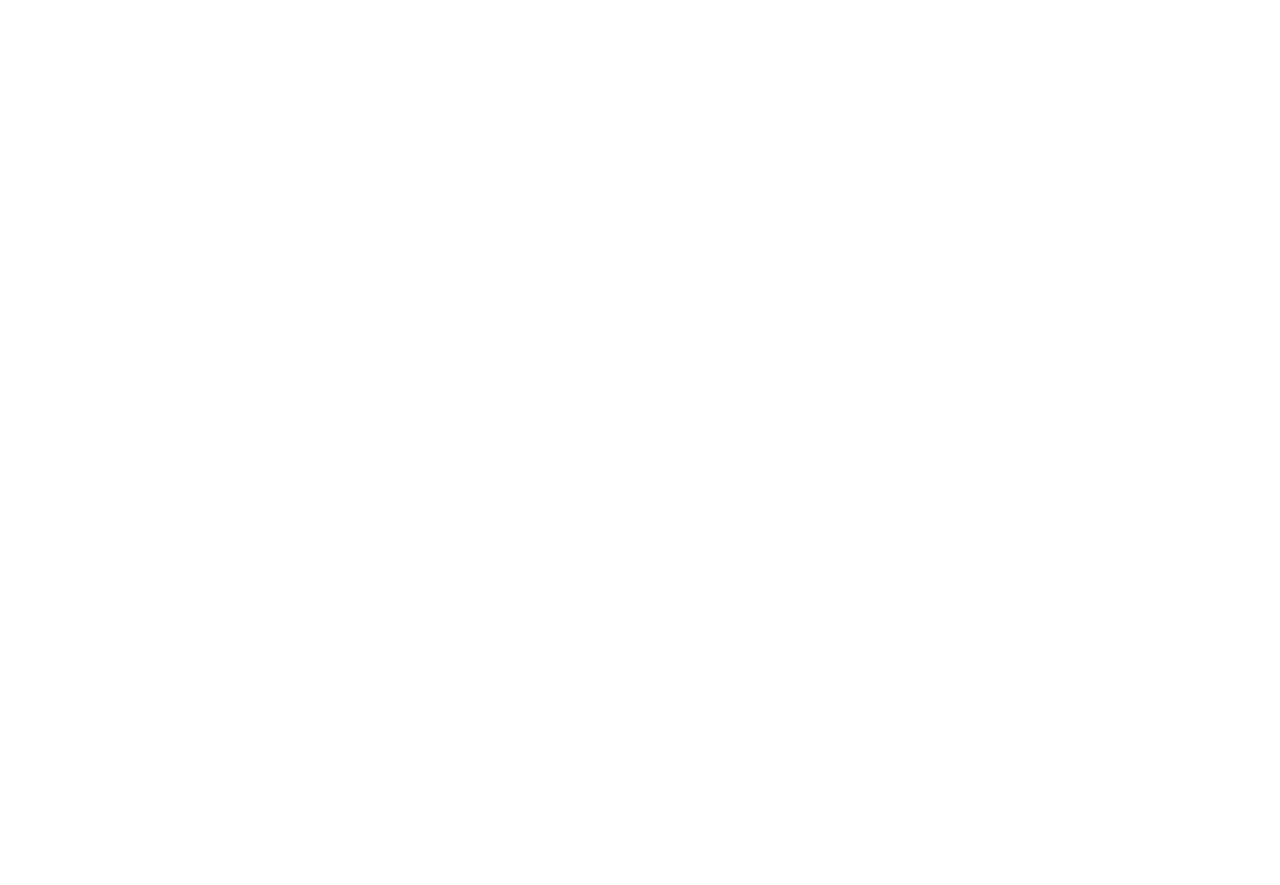
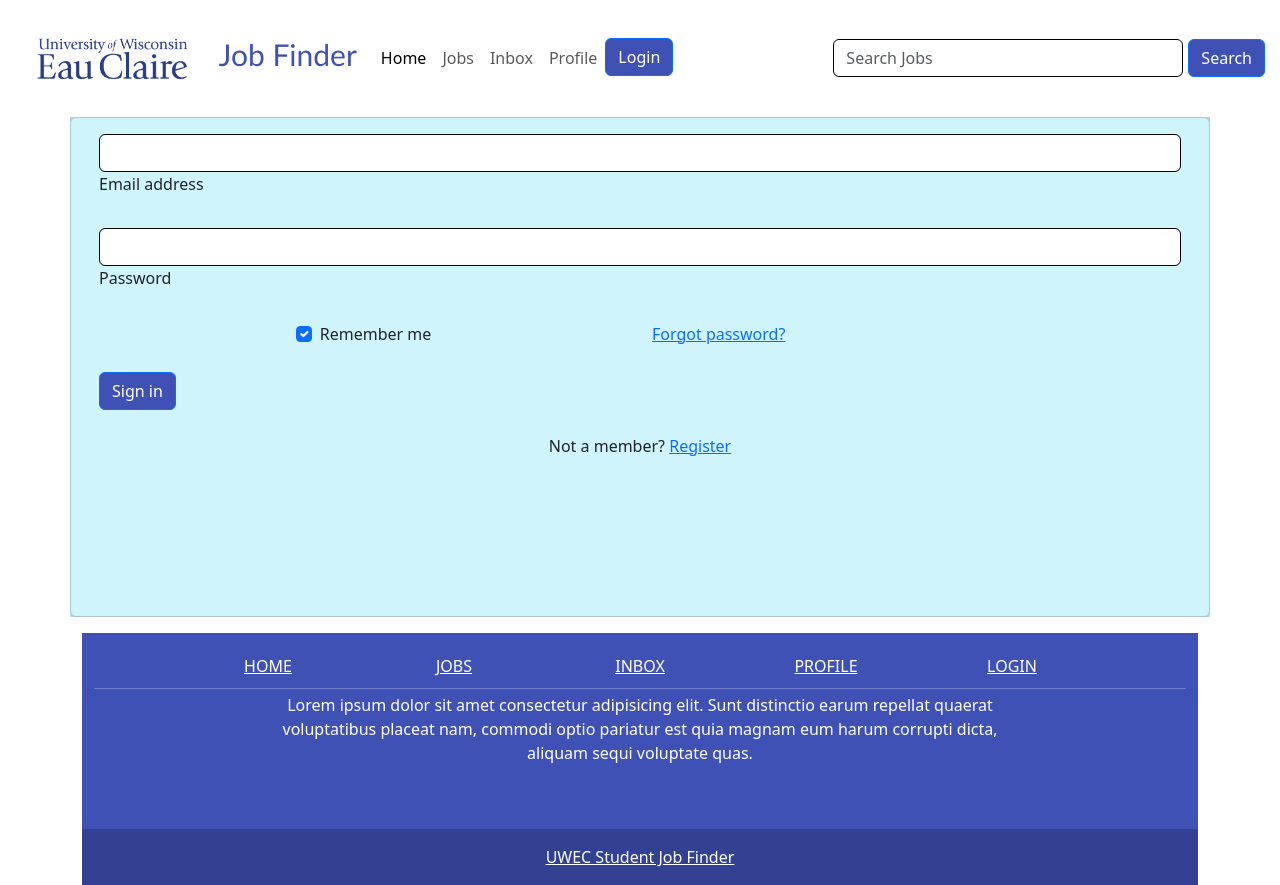
Before and after one commit to rootdrew27/CS355-GP, a Flask app: page /login in a window 1280 px wide. Before the commit the page is empty. Before the commit the page ends 800 px from the top, so only its background shows below. Run offline with Flask 3, Linux system fonts and the light colour scheme.

Commit message:
sessions. login page

```diff
--- a/app.py
+++ b/app.py
@@ -6,7 +6,7 @@
 from markupsafe import escape
 from datetime import timedelta
 import json
-
+import hashlib
 
 app = Flask(__name__)
 
@@ -16,13 +16,15 @@
 # app.config['SESSION_PERMANENT'] = True # session are persisent, thus they are not ended when the brwoser closes
 # app.config['PERMANENT_SESSION_LIFETIME'] = timedelta(minutes=60) # sessions lasts for 60 minutes unless renewed or explicitly cancelled.
 # app.config['SESSION_REFRESH_EACH_REQUEST'] = True # session renew feature is enabled
-#app.secret_key = b'JF*FIWazxa3'
+app.secret_key = b'JF*FIWazxa3'
 
 ######################## VIEWS #####################################
 
 # home view
 @app.route('/')
 def index():
+    x = True if 'email' in session else False
+    app.logger.debug('Session is started ' + str(x))
     endpoint = url_for('job_finder')
     return render_template('index.html', endpoint=endpoint)
 
@@ -33,15 +35,21 @@
 @app.route('/login', methods=['GET', 'POST'])
 def login(prev_page:str=None):
     if request.method == 'POST':
-        username = request.form['username']
+        email = request.form['email']
         password = request.form['password']
+        # password = hashlib.md5(request.form['password'].encode('utf-8'))
+
         # query database to verify user
+        conn = get_db_conn()
+        conn.execute(f"SELECT * FROM user WHERE email='{email}' AND password='{password}'")
 
-        # create session
-        session['username'] = username
+        # start session
+        session['email'] = email
 
         if prev_page == None:
             return redirect(url_for('index'))
+
+        return redirect(url_for(prev_page))
 
     # else, its a GET request
     return render_template('login.html')
--- a/templates/base.html
+++ b/templates/base.html
@@ -29,7 +29,7 @@
                     <a href="#" class="nav-link"> Profile</a>
                 </li>
                 <li class="nav-item">
-                    <button type="button" class="btn btn-outline-primary">Login</button>
+                  <a href="./login" type="button" class="btn btn-outline-primary" role="button">Login</a>
                 </li>
             </ul>
         </div>
--- a/templates/login.html
+++ b/templates/login.html
@@ -0,0 +1,46 @@
+{% extends "base.html" %}
+
+{% block content %}
+<div class="card bg-info-subtle">
+  <div class="card-body">
+    <form action="./login" method="POST">
+      <!-- Email input -->
+      <div class="mb-4">
+        <input type="email" id="loginEmail" name="email" class="form-control" />
+        <label class="form-label" for="loginEmail">Email address</label>
+      </div>
+
+      <!-- Password input -->
+      <div class="form-outline mb-4">
+        <input type="password" id="loginPassword" name="password" class="form-control" />
+        <label class="form-label" for="loginPassword">Password</label>
+      </div>
+
+      <!-- 2 column grid layout for inline styling -->
+      <div class="row mb-4">
+        <div class="col d-flex justify-content-center">
+          <!-- Checkbox -->
+          <div class="form-check">
+            <input class="form-check-input" type="checkbox" value="" id="loginRemeberMe" checked />
+            <label class="form-check-label" for="loginRememberMe"> Remember me </label>
+          </div>
+        </div>
+
+        <div class="col">
+          <!-- Simple link -->
+          <a href="#!">Forgot password?</a>
+        </div>
+      </div>
+
+      <!-- Submit button -->
+      <button type="submit" role="button" class="btn btn-primary btn-block mb-4">Sign in</button>
+
+      <!-- Register buttons -->
+      <div class="text-center">
+        <p>Not a member? <a href="register">Register</a></p>
+      </div>
+    </form>
+  </div>
+
+</div>
+{% endblock %}
```
Also changed, not shown: db/init_db.py (+9 -0 lines), db/schema.sql (+2 -5 lines), 1 other file.
